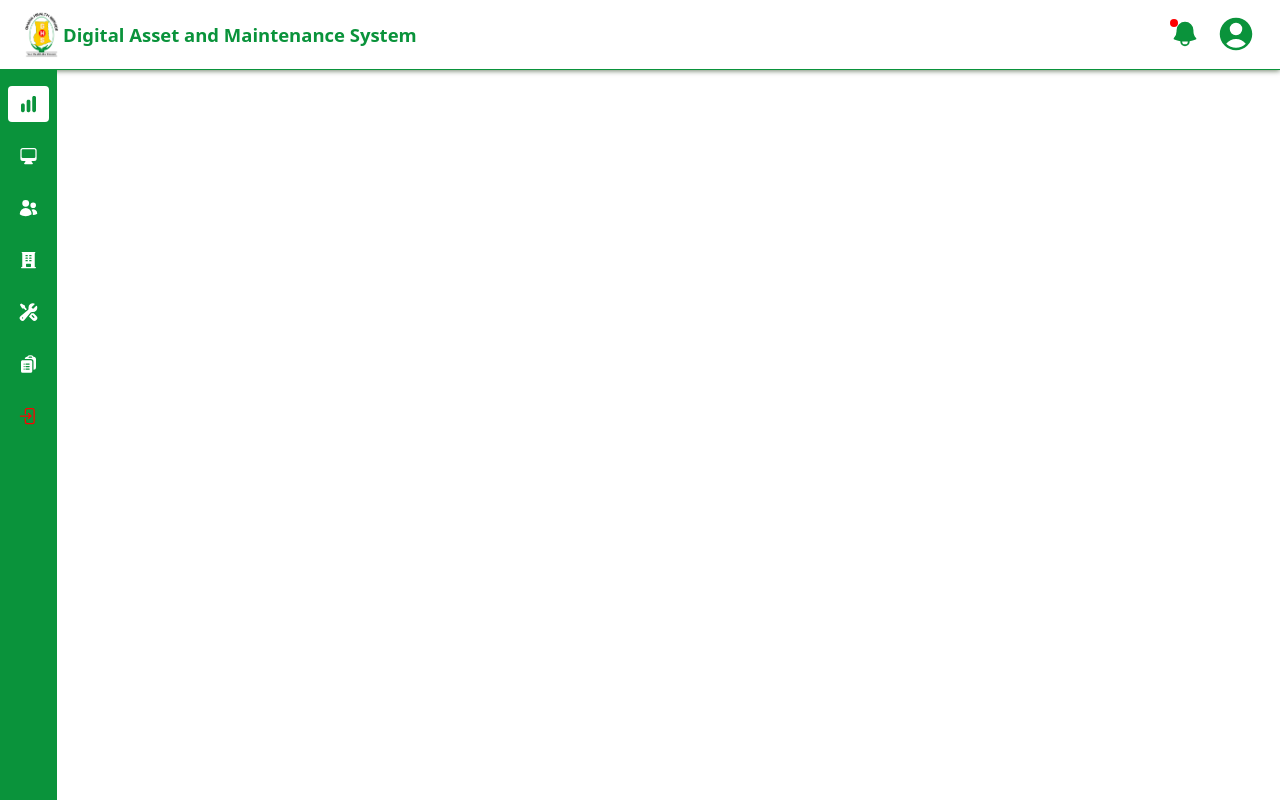
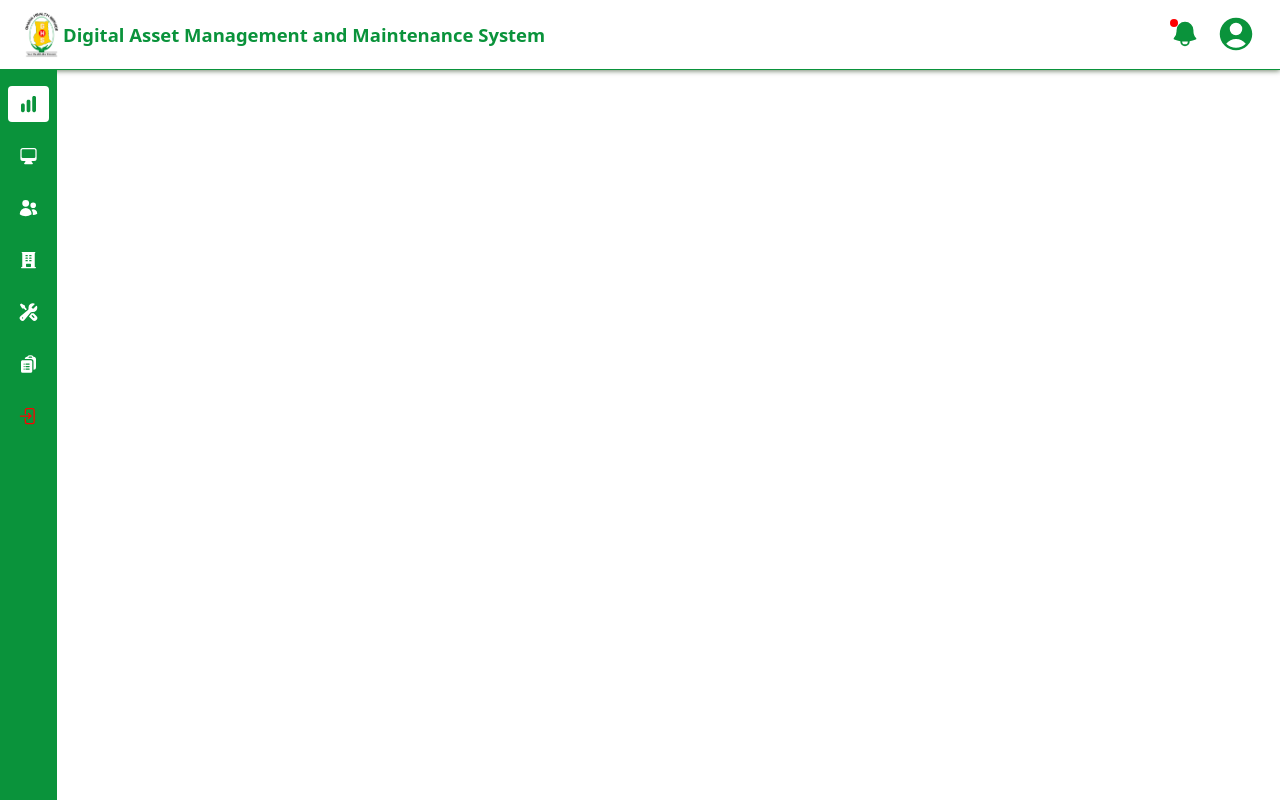
Before and after one commit to Hsarkwah/Frontend-Digital-asset-and-Maintenance-Systems-DAMS, a React (Create React App) app in the folder digital_asset_maintenance_system/: page / in a window 1280 px wide. Built offline with nearby package versions, Linux system fonts and the light colour scheme.

Commit message:
fix: fix side nav bar links span not clickable
fixed the spans in the side nav bar by making them clickable to
route to assigned pages.
Also changed the title of the web page from digital asset and
maintenance syste to digital asset management and maintenance
system.

```diff
--- a/digital_asset_maintenance_system/src/assets/css/SideNavbar.css
+++ b/digital_asset_maintenance_system/src/assets/css/SideNavbar.css
@@ -8,20 +8,19 @@ nav {
 }
 
 .nav-list-item {
+    border-radius: 0.25rem;
+}
+
+.nav-list-item a {
     margin-bottom: 1rem;
     padding: 0.5rem;
-    border-radius: 0.25rem;
+    width: 100%;
     cursor: pointer;
     display: flex;
     column-gap: 1rem;
     align-items: center;
     justify-content: flex-start;
     transition: all 0.2s ease-in-out;
-}
-
-.nav-list-item a {
-    display: flex;
-    width: 25px
 }
 
 .active {
--- a/digital_asset_maintenance_system/src/components/Layouts.tsx
+++ b/digital_asset_maintenance_system/src/components/Layouts.tsx
@@ -4,7 +4,7 @@ interface LayoutProps  {
 
 
 const Layouts: LayoutProps = {
-    title: "Digital Asset and Maintenance System"
+    title: "Digital Asset Management and Maintenance System"
 }
 
 
--- a/digital_asset_maintenance_system/src/components/SideNavbar.tsx
+++ b/digital_asset_maintenance_system/src/components/SideNavbar.tsx
@@ -17,48 +17,48 @@ const SideNavbar = () => {
         <li className='nav-list-item active'>
           <Link to=''>
             <ChartBarIcon className='nav-icon' />
+            <span className='nav-list-item-description'>Dashboard</span>
           </Link>
-          <span className='nav-list-item-description'>Dashboard</span>
         </li>
         <li className='nav-list-item'>
           <Link to='/assets'>
             <ComputerDesktopIcon className='nav-icon' />
+            <span className='nav-list-item-description'>Assets</span>
           </Link>
-          <span className='nav-list-item-description'>Assets</span>
         </li>
         <li className='nav-list-item'>
           <Link to=''>
             <UsersIcon className='nav-icon' />
+            <span className='nav-list-item-description'>Users</span>
           </Link>
-          <span className='nav-list-item-description'>Users</span>
         </li>
         <li className='nav-list-item'>
           <Link to=''>
             <BuildingOfficeIcon className='nav-icon' />
+            <span className='nav-list-item-description'>Programs</span>
           </Link>
-          <span className='nav-list-item-description'>Programs</span>
         </li>
 
         <li className='nav-list-item'>
           <Link to=''>
             <WrenchScrewdriverIcon className='nav-icon' />
+            <span className='nav-list-item-description'>Maintenance</span>
           </Link>
-          <span className='nav-list-item-description'>Maintenance</span>
         </li>
         <li className='nav-list-item'>
           <Link to=''>
             <ClipboardDocumentListIcon className='nav-icon' />
+            <span className='nav-list-item-description'>
+              Roles and Permissions
+            </span>
           </Link>
-          <span className='nav-list-item-description'>
-            Roles and Permissions
-          </span>
         </li>
 
         <li className='nav-list-item logout'>
           <Link to=''>
             <ArrowRightEndOnRectangleIcon className='nav-icon' />
+            <span className='nav-list-item-description'>Logout</span>
           </Link>
-          <span className='nav-list-item-description'>Logout</span>
         </li>
       </ul>
     </nav>
```
